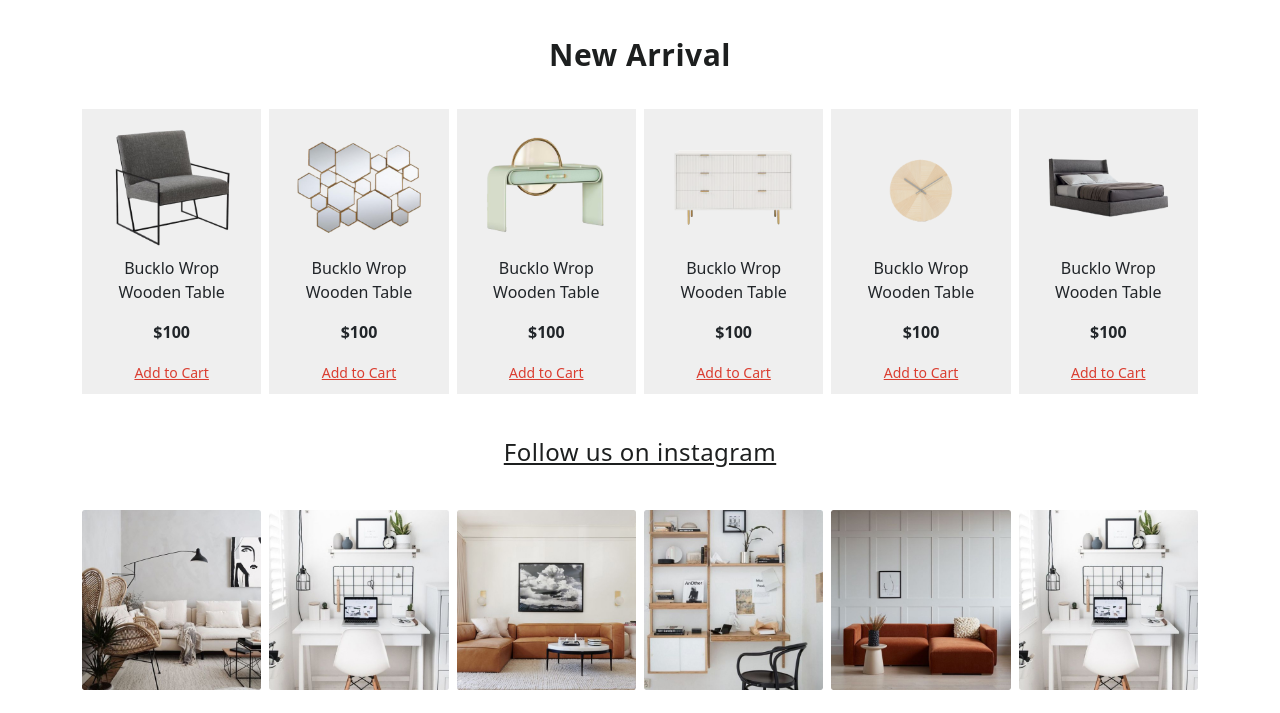
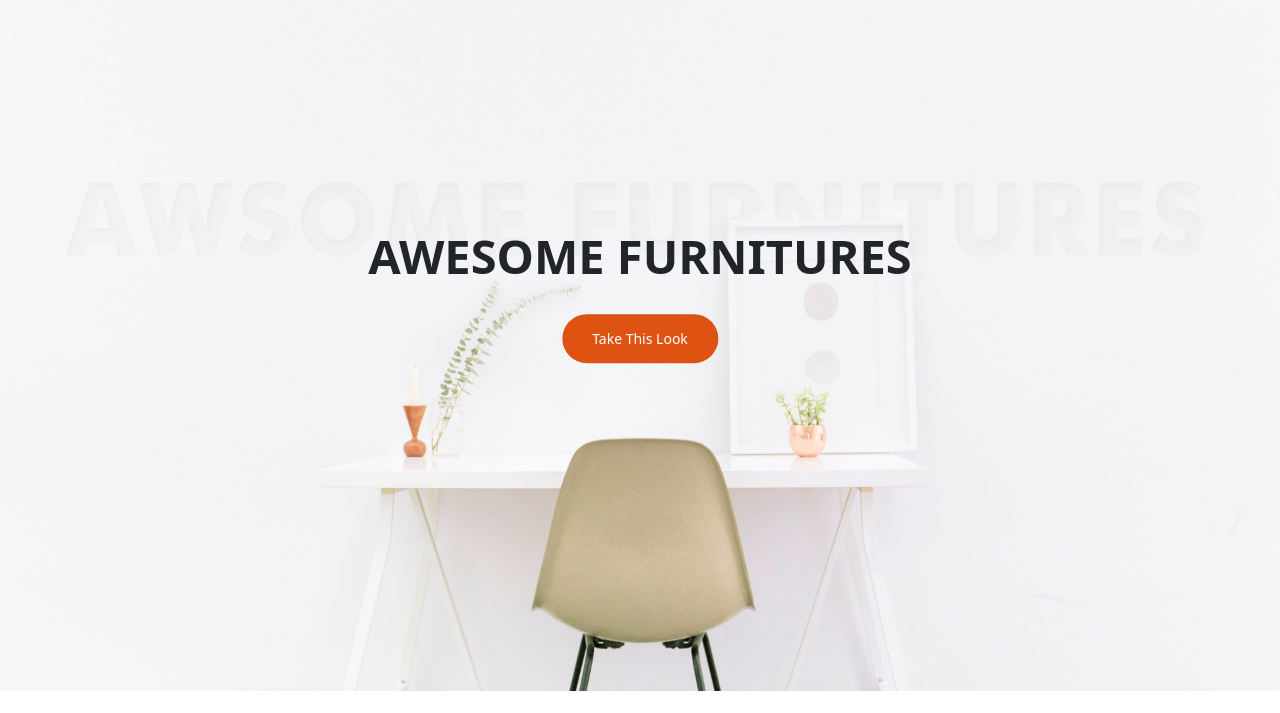
Before and after one commit to mashrur-rumon/ecommerce-template, a plain HTML site: page index.html in a window 1280 px wide. Shown: the part 87-800 px from the top of the page. Drawn offline with nearby package versions, Linux system fonts and the light colour scheme.

Commit message:
hero section

```diff
--- a/css/style.css
+++ b/css/style.css
@@ -169,3 +169,156 @@
    width: 60%;
   }
 }
+
+/* hero section */
+
+.hero__section{
+  position: relative;
+}
+
+.hero__section__img{
+  width: 100%;
+}
+
+.hero__section__content{
+  position: absolute;
+  top: 42%;
+  left: 50%;
+  transform: translate(-50%, -42%);
+  text-align: center;
+}
+
+.hero__section__text{
+
+  text-transform: uppercase;
+  font-weight: 700;
+  font-size: 64px;
+  line-height: 120%;
+}
+
+.hero__section__button{
+
+  background: #DE5212;
+  border-radius: 40px;
+  border: none;
+  margin-top:50px ;
+  font-weight: 400;
+  font-size: 16px;
+  line-height: 24px;
+  padding-top: 16px;
+  padding-bottom: 16px;
+  padding-left: 60px;
+  padding-right: 60px;
+  color: #ffffff;
+}
+
+@media only screen and (max-width: 576px) {
+  .hero__section__text {
+
+    font-weight: 600;
+    font-size: 17px;
+  }
+  .hero__section__img{
+    height:auto;
+    width: 100%;
+  }
+
+.hero__section__button{
+  margin-top: 0px;
+    font-weight: 400;
+    font-size: 8px;
+    line-height: 16px;
+    padding-top: 5px;
+    padding-bottom: 5px;
+    padding-left: 25px;
+    padding-right: 25px;
+}
+}
+
+@media only screen and (min-width: 768px) {
+  .hero__section__text {
+
+    font-weight: 700;
+    font-size: 24px;
+  }
+  .hero__section__img{
+    height:auto;
+    width: 100%;
+  }
+  .hero__section__button{
+    margin-top: 15px;
+    font-weight: 400;
+    font-size: 12px;
+    line-height: 17px;
+    padding-top: 8px;
+    padding-bottom: 8px;
+    padding-left: 28px;
+    padding-right: 28px;
+  }
+}
+
+@media only screen and (min-width: 992px) {
+  .hero__section__text {
+
+    font-weight: 600;
+    font-size: 40px;
+  }
+  .hero__section__img{
+    height:auto;
+    width: 100%;
+  }
+  .hero__section__button{
+    margin-top: 18px;
+    font-weight: 450;
+    font-size: 12px;
+    line-height: 20px;
+    padding-top: 10px;
+    padding-bottom: 10px;
+    padding-left: 25px;
+    padding-right: 25px;
+  }
+}
+
+@media only screen and (min-width: 1200px) {
+  .hero__section__text {
+
+    font-weight: 600;
+    font-size: 47px;
+  }
+  .hero__section__img{
+    height:700px;
+    width: 100%;
+  }
+  .hero__section__button{
+    margin-top: 22px;
+    font-weight: 500;
+    font-size: 14px;
+    line-height: 25px;
+    padding-top: 12px;
+    padding-bottom: 12px;
+    padding-left: 30px;
+    padding-right: 30px;
+  }
+}
+
+@media only screen and (min-width: 1400px) {
+  .hero__section__text {
+
+    font-weight: 600;
+    font-size: 47px;
+  }
+  .hero__section__img{
+    height:885px;
+    width: 100%;
+  }
+  .hero__section__button{
+    margin-top: 25px;
+    font-weight: 500;
+    font-size: 16px;
+    line-height: 28px;
+    padding-top: 14px;
+    padding-bottom: 14px;
+    padding-left: 34px;
+    padding-right: 34px;
+  }
+}
--- a/index.html
+++ b/index.html
@@ -56,6 +56,17 @@
     </div>
   </nav>
   <!-- navbar end -->
+
+  <!-- hero section start -->
+  <div class="hero__section">
+    <img src="/img/hero section img.png" alt="image" class="hero__section__img">
+    <div class="hero__section__content">
+      <h1 class="hero__section__text">awesome furnitures</h1>
+      <button class="hero__section__button" type="button">Take This Look</button>
+    </div>
+    </div>
+  </div>
+  <!-- hero section end -->
 
   <!-- new arrival item section start -->
   <section class="new__arrival__item">
@@ -116,7 +127,6 @@
   <!-- new arrival item section end -->
 
   <!-- gallery section start -->
-
   <section class="section__gallery">
     <h3 class="section__header">Follow us on instagram</h3>
     <div class="container">
@@ -142,12 +152,9 @@
       </div>
     </div>
   </section>
-
   <!-- gallery section end -->
 
-
   <!-- brand section start -->
-
   <section class="container">
     <ul class=" brand__logo__list">
       <li>
```
Also changed, not shown: img/hero section img.png (added).
